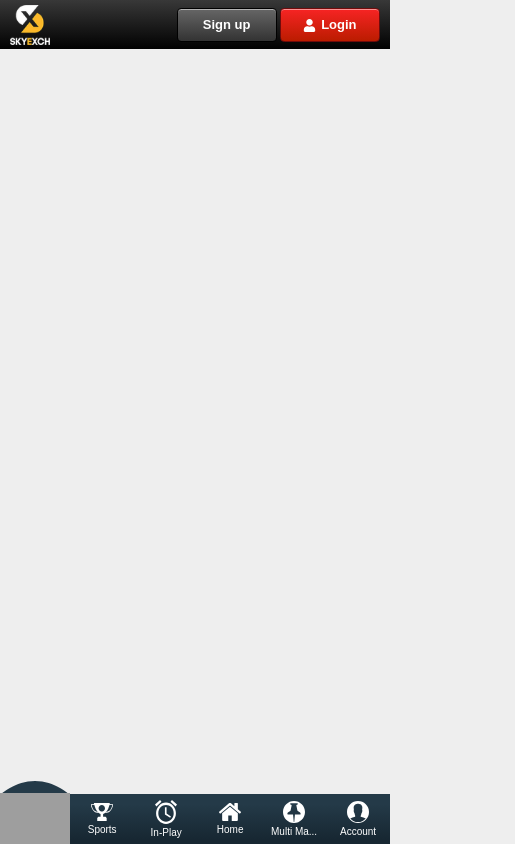
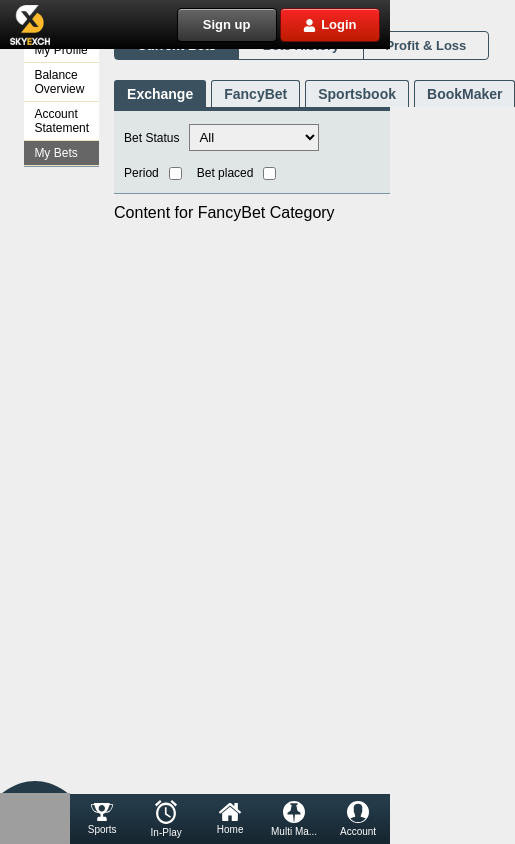
Before and after one commit to Samsher04/skyexch, a React (Vite) app: page /myAccount/current_bets in a window 390 px wide. Shown: the whole page, 515 px wide, since content can reach past the window. Built offline with nearby package versions, Linux system fonts and the light colour scheme; grey boxes are pictures that could not be loaded.

Commit message:
mobile responsive

```diff
--- a/src/pages/MyBeat/Current_bets.jsx
+++ b/src/pages/MyBeat/Current_bets.jsx
@@ -1,11 +1,164 @@
-import React from 'react'
+import React, { useState } from "react";
+import AccountSidebar from "../../components/AccountSidebar";
+import MyBeatNav from "../../components/MyBeatNav";
+
+// Component for Exchange Bets
+// const Exchange = () => {
+//   const unmatchedBets = [
+//     {
+//       market: "Market 1",
+//       selectionType: "Type 1",
+//       betId: "#12345",
+//       betPlaced: "01/12/2024",
+//       oddsReq: "2.0",
+//       matched: "50",
+//       unmatched: "50",
+//       dateMatched: "Shamsher",
+//     },
+//   ];
+
+//   const matchedBets = [
+//     {
+//       market: "Market 2",
+//       selectionType: "Type 2",
+//       betId: "#67890",
+//       betPlaced: "01/12/2024",
+//       oddsReq: "1.8",
+//       matched: "50",
+//       avgOddsMatched: "1.9",
+//       dateMatched: "Shamsher",
+//     },
+//   ];
+
+//   return (
+//     <>
+//       <div className="transaction-table" style={{ marginBottom: "15px" }}>
+//         <div className="transaction-table-header">Unmatched</div>
+//         <div className="table-header table-header2">
+//           <span style={{ width: "395px" }}>Market</span>
+//           <span style={{ width: "150px" }}>Selection Type</span>
+//           <span>Bet ID</span>
+//           <span>Bet placed</span>
+//           <span>Odds req.</span>
+//           <span>Matched</span>
+//           <span>Unmatched</span>
+//           <span style={{ textAlign: "end" }}>Date matched</span>
+//         </div>
+
+//         {unmatchedBets.map((bet, index) => (
+//           <div key={index} className="table-row11 table-row2">
+//             <span style={{ width: "395px" }}>{bet.market}</span>
+//             <span style={{ width: "150px" }}>{bet.selectionType}</span>
+//             <span>{bet.betId}</span>
+//             <span>{bet.betPlaced}</span>
+//             <span>{bet.oddsReq}</span>
+//             <span>{bet.matched}</span>
+//             <span>{bet.unmatched}</span>
+//             <span style={{ textAlign: "end" }}>{bet.dateMatched}</span>
+//           </div>
+//         ))}
+//       </div>
+
+//       <div className="transaction-table">
+//         <div className="transaction-table-header">Matched</div>
+//         <div className="table-header table-header2">
+//           <span style={{ width: "395px" }}>Market</span>
+//           <span style={{ width: "150px" }}>Selection Type</span>
+//           <span>Bet ID</span>
+//           <span>Bet placed</span>
+//           <span>Odds req.</span>
+//           <span>Matched</span>
+//           <span>Avg. odds matched</span>
+//           <span style={{ textAlign: "end" }}>Date matched</span>
+//         </div>
+
+//         {matchedBets.map((bet, index) => (
+//           <div key={index} className="table-row11 table-row2">
+//             <span style={{ width: "395px" }}>{bet.market}</span>
+//             <span style={{ width: "150px" }}>{bet.selectionType}</span>
+//             <span>{bet.betId}</span>
+//             <span>{bet.betPlaced}</span>
+//             <span>{bet.oddsReq}</span>
+//             <span>{bet.matched}</span>
+//             <span>{bet.avgOddsMatched}</span>
+//             <span style={{ textAlign: "end" }}>{bet.dateMatched}</span>
+//           </div>
+//         ))}
+//       </div>
+//     </>
+//   );
+// };
 
 const Current_bets = () => {
+  const [activeCategory, setActiveCategory] = useState("Exchange");
+
+  const getCategoryContent = (category) => {
+    switch (category) {
+      case "Exchange":
+        return <div>Content for FancyBet Category</div>;
+      case "FancyBet":
+        return <div>Content for FancyBet Category</div>;
+      case "Sportsbook":
+        return <div>Content for Sportsbook Category</div>;
+      case "BookMaker":
+        return <div>Content for BookMaker Category</div>;
+      default:
+        return <div>Select a category to view content</div>;
+    }
+  };
+
   return (
-    <div>
-      <h1>testing</h1>
+    <div className="my-account-container">
+      {/* Sidebar */}
+      <AccountSidebar />
+
+      {/* Account Details */}
+      <div className="account-details">
+        <h4 className="section-title">My Bets</h4>
+        <MyBeatNav />
+
+        {/* Categories Section */}
+        <div className="categories">
+          {["Exchange", "FancyBet", "Sportsbook", "BookMaker"].map((category) => (
+            <button
+              key={category}
+              className={`category-button ${
+                activeCategory === category ? "active" : ""
+              }`}
+              onClick={() => setActiveCategory(category)}
+            >
+              {category}
+            </button>
+          ))}
+        </div>
+
+        {/* Filter Section */}
+        <div className="filter-section">
+          <label>
+            Bet Status
+            <select className="filter-select">
+              <option value="all">All</option>
+              <option value="settled">Settled</option>
+              <option value="unsettled">Unsettled</option>
+            </select>
+          </label>
+
+          <label>
+            Period
+            <input type="checkbox" className="filter-date" />
+          </label>
+          <label>
+            Bet placed
+            <input type="checkbox" className="filter-date" />
+          </label>
+        </div>
+
+        <div className="category-content">
+          {getCategoryContent(activeCategory)}
+        </div>
+      </div>
     </div>
-  )
-}
+  );
+};
 
-export default Current_bets
+export default Current_bets;
```
